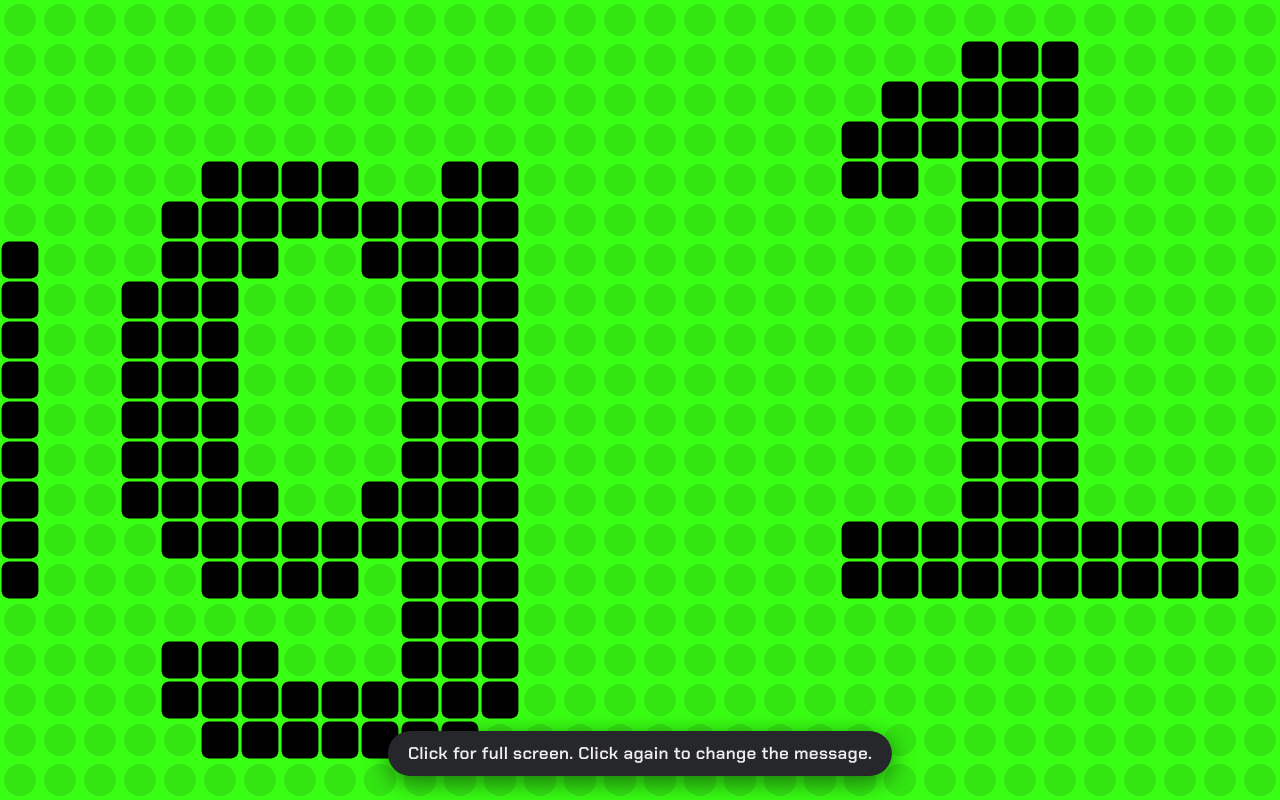
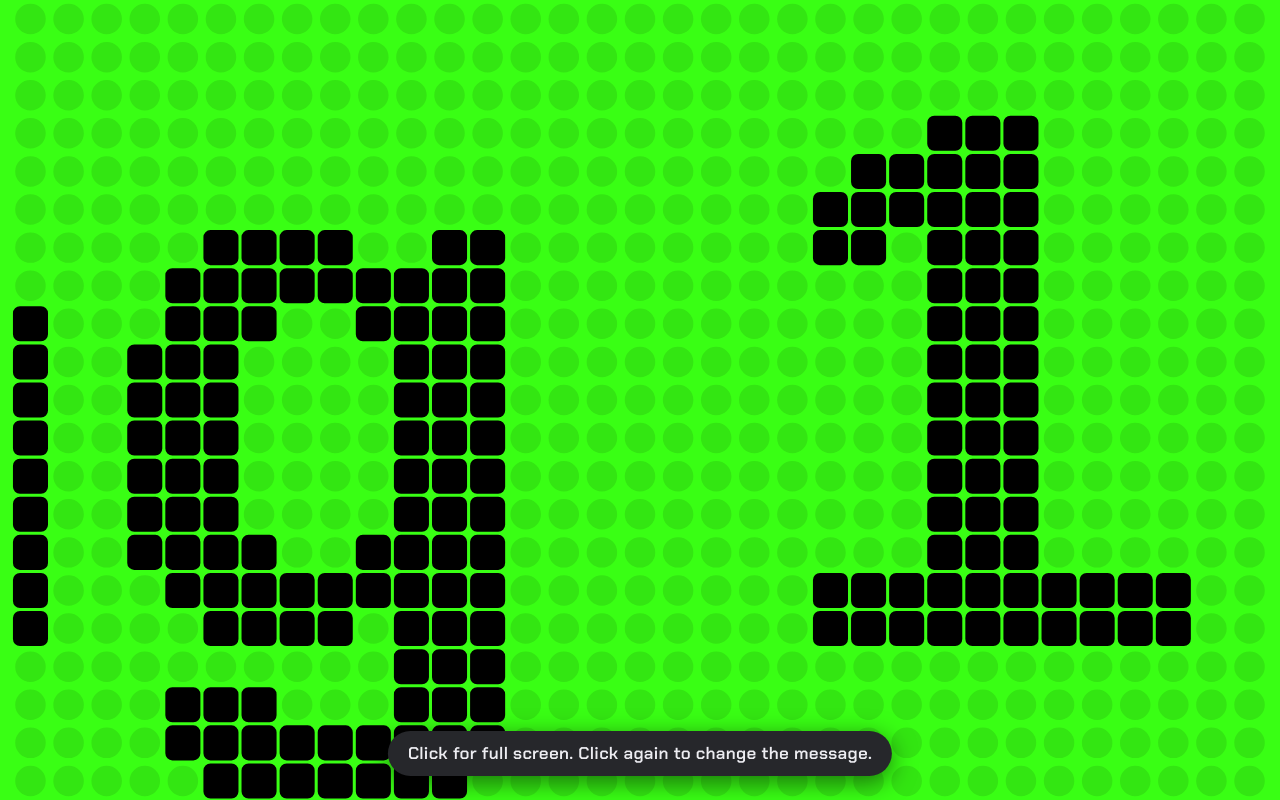
Before and after one commit to findastra/pocket-message-board, a plain HTML site: page index.html in a window 1280 px wide. Drawn offline with Linux system fonts and the light colour scheme.

Commit message:
Letters centered by their capitals, a row of board above and below; a link can bring the words
- The words were centered with the room kept for descenders (g, y, commas), so they sat a row high with two empty
  rows below (Astra, 2026-10-27). Now the capitals are centered and descenders still always fit.
- ?message=...&size=... in the link shows those words for that visit only, not saved over the visitor's own
  (Astra's portfolio shows the sign this way).

Co-Authored-By: Claude Opus 5.5 <noreply@anthropic.com>

```diff
--- a/index.html
+++ b/index.html
@@ -418,6 +418,14 @@
       if (isHex(saved.board)) s.board = saved.board;
       if (isHex(saved.ink)) s.ink = saved.ink;
     }
+    // A link can bring its own words and size, e.g. ?message=Hello&size=2 (Astra's portfolio shows the sign this way).
+    // They show only for that visit and are not saved over the visitor's own message.
+    try {
+      const q = new URLSearchParams(location.search);
+      if (q.has("message")) s.message = q.get("message").slice(0, 200);
+      const qs = Number(q.get("size"));
+      if (inRange(qs, 1, SIZES.length)) s.size = qs;
+    } catch (e) { /* no link settings */ }
     return s;
   }
 
@@ -578,14 +586,18 @@
     const aw = Math.max(1, w - safe.left - safe.right), ah = Math.max(1, h - safe.top - safe.bottom);
     const used = bits.bottom - bits.top + 1;
     const share = b.fillsScreen ? SIZES[settings.size - 1] : 1;
-    let pitch = (ah * share) / (used + 1); // +1 leaves half a dot row of board above and below
+    let pitch = (ah * share) / (used + 2); // +2 leaves a whole dot row of board above and below
     if (b.fillsScreen) pitch = Math.min(pitch, aw / (letterCols * MIN_LETTERS_ACROSS));
     b.pitch = pitch;
     b.cols = Math.max(1, Math.floor(aw / pitch + 1e-6));
     b.rows = Math.max(1, Math.floor(ah / pitch + 1e-6));
     b.ox = safe.left + (aw - b.cols * pitch) / 2;
     b.oy = safe.top + (ah - b.rows * pitch) / 2;
-    b.textTop = Math.floor((b.rows - used) / 2) - bits.top;
+    // Center the letters by their capitals, not by the room kept for descenders (g, y, commas), which made words sit a row
+    // high with two empty rows below (Astra, 2026-10-27); descenders still always fit on the board.
+    const capBottom = Math.min(bits.bottom, CAP_ROWS);
+    const centered = Math.floor((b.rows - (capBottom - bits.top + 1)) / 2) - bits.top;
+    b.textTop = Math.max(-bits.top, Math.min(centered, b.rows - 1 - bits.bottom));
 
     const cw = Math.round(w * b.dpr);
     const chh = Math.round(h * b.dpr);
```
